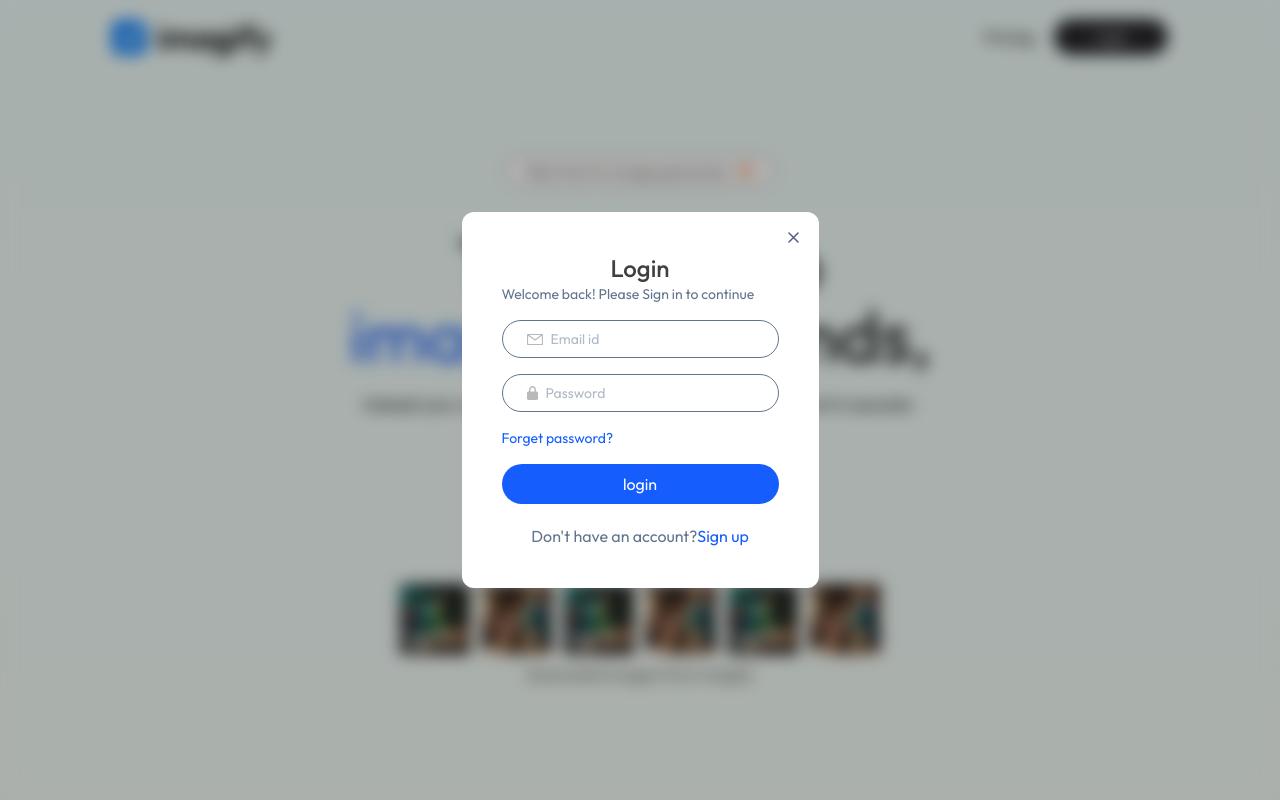
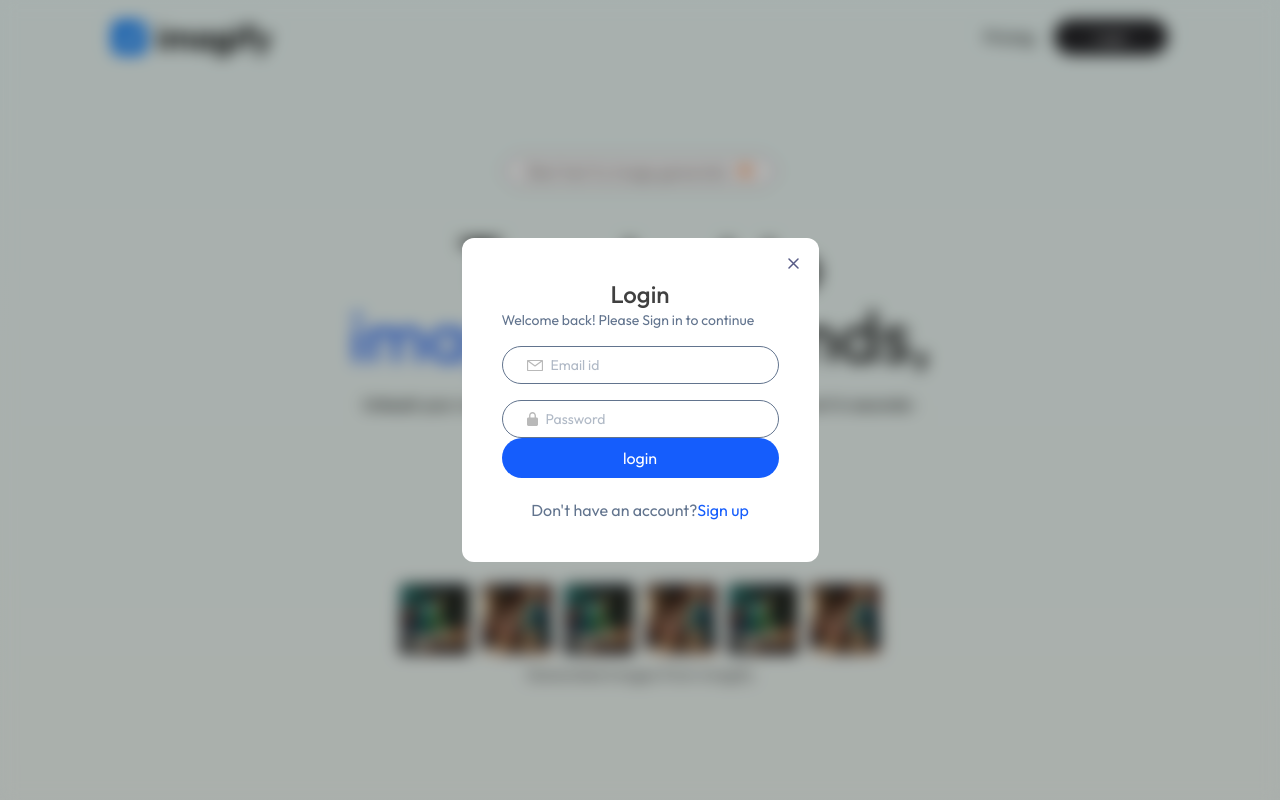
Before and after one commit to umeshc32/IMAGIFY, a React (Vite) app in the folder client/: page / in a window 1280 px wide. Both pictures are taken after a click on the button "Login". Shown: the top 800 px of the page. Built offline with nearby package versions, Linux system fonts and the light colour scheme.

Commit message:
Update Login.jsx

```diff
--- a/client/src/components/Login.jsx
+++ b/client/src/components/Login.jsx
@@ -86,7 +86,7 @@ const Login = () => {
           <input onChange={e => setPassword(e.target.value)} value={password} type="password" className='outline-none text-sm' placeholder='Password' required />
         </div>
 
-        <p className='text-sm text-blue-600 my-4 cursor-pointer'>Forget password?</p>
+
 
         <button className='bg-blue-600 w-full text-white py-2 rounded-full'>{state == 'Login' ? 'login' : 'Create Account'}</button>
 
```
